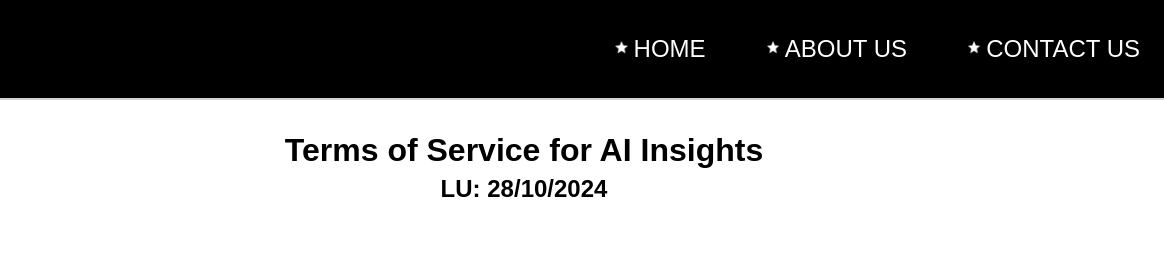
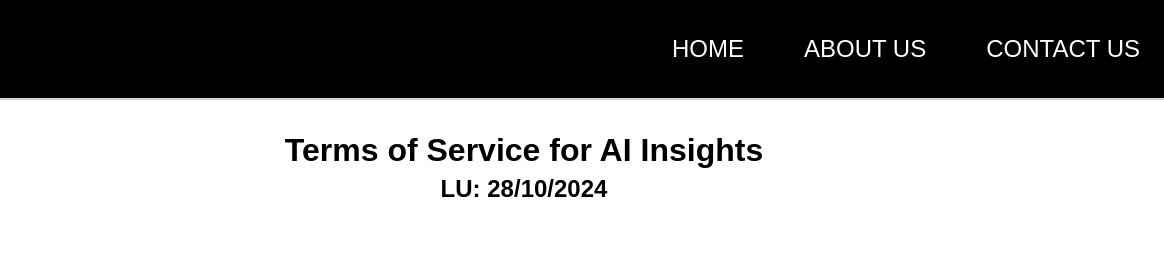
Before and after one commit to MhmdmahdiAkhdar/AI-Insites, a plain HTML site: page pages/terms.html in a window 1280 px wide. Shown: the top 264 px of the page, 116-1280 px from the left. Drawn offline with Linux system fonts and the light colour scheme.

Commit message:
stars removal

```diff
--- a/pages/terms.html
+++ b/pages/terms.html
@@ -15,14 +15,13 @@
             <a href="../index.html"><img class="nav-logo" src="../images/logo.png" alt="AI logo image"></a>
             <ul class="nav-menu">
                 <li class="nav-item">
-                    <a href="../index.html" class="nav-link"><img class="nav-star" src="../images/star.png">Home</a>
+                    <a href="../index.html" class="nav-link">Home</a>
                 </li>
                 <li class="nav-item">
-                    <a href="../pages/aboutus.html" class="nav-link"><img class="nav-star"
-                            src="../images/star.png">About Us</a>
+                    <a href="../pages/aboutus.html" class="nav-link">About Us</a>
                 </li>
                 <li class="nav-item">
-                    <a href="./contactus.html" class="nav-link"><img class="nav-star" src="../images/star.png">Contact
+                    <a href="./contactus.html" class="nav-link">Contact
                         Us</a>
                 </li>
             </ul>
```
Also changed, not shown: index.html (+3 -5 lines), pages/aboutus.html (+3 -5 lines), pages/contactus.html (+3 -5 lines).
